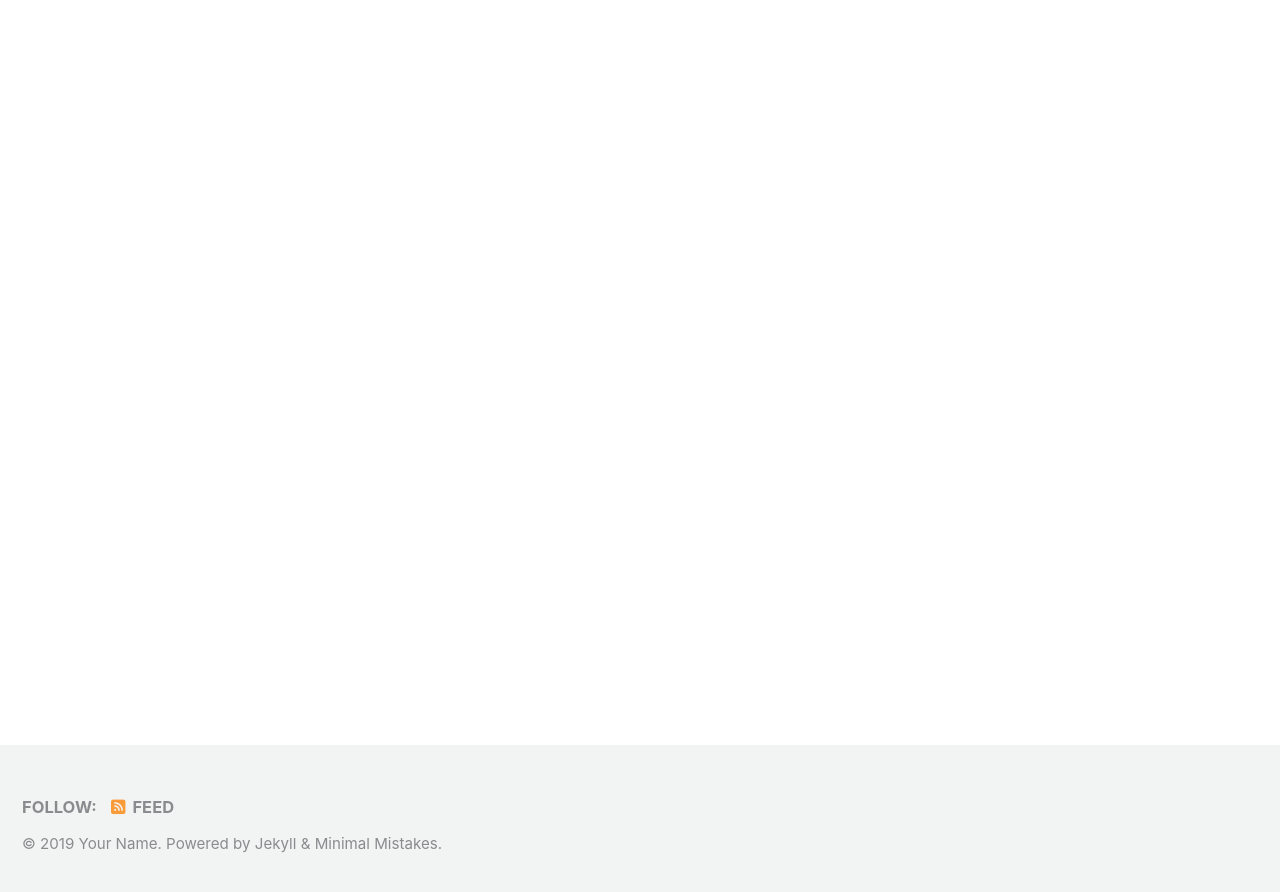
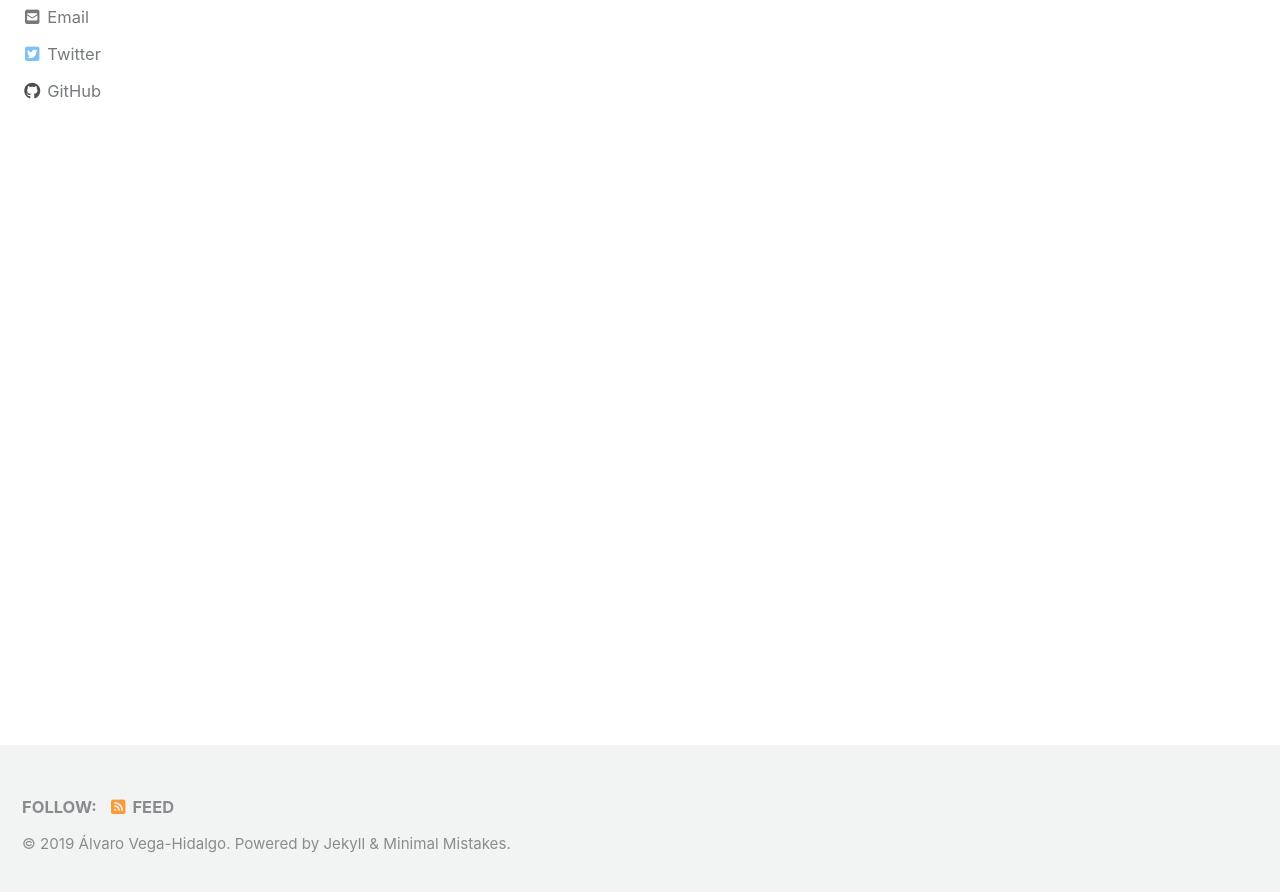
Before and after one commit to alvarovegahd/alvarovegahd.github.io, a Jekyll site: the page built from index.html, in a window 1280 px wide and 900 px high, scrolled down 222 px. Shown: the top 892 px of the window. Built offline with Jekyll 4.4.1, drawn with Linux system fonts in a browser that asks for light colours; cached includes are drawn as plain includes; nearby versions of some CDN libraries; the list of posts is cut into pages by our own code; some of the changed text lies outside the part shown.

Commit message:
update _config.yml

```diff
--- a/_config.yml
+++ b/_config.yml
@@ -18,8 +18,8 @@ minimal_mistakes_skin    : "default" # "air", "aqua", "contrast", "dark", "dirt"
 locale                   : "en-US"
 title                    : "Álvaro Vega-Hidalgo"
 title_separator          : "-"
-name                     : "Your Name"
-description              : "An amazing website."
+name                     : "Álvaro Vega-Hidalgo"
+description              : "Data science portfolio."
 url                      : # the base hostname & protocol for your site e.g. "https://mmistakes.github.io"
 baseurl                  : # the subpath of your site, e.g. "/blog"
 repository               : # GitHub username/repo-name e.g. "mmistakes/minimal-mistakes"
@@ -106,29 +106,29 @@ analytics:
 
 # Site Author
 author:
-  name             : "Your Name"
+  name             : "Álvaro Vega-Hidalgo"
   avatar           : # path of avatar image, e.g. "/assets/images/bio-photo.jpg"
-  bio              : "I am an amazing person."
-  location         : "Somewhere"
+  bio              : "Data science portfolio."
+  location         : "Costa Rica"
   email            :
   links:
     - label: "Email"
       icon: "fas fa-fw fa-envelope-square"
-      # url: mailto:your.name@email.com
-    - label: "Website"
-      icon: "fas fa-fw fa-link"
+      url: mailto:alvarovegahd@gmail.com
+    # - label: "Website"
+      # icon: "fas fa-fw fa-link"
       # url: "https://your-website.com"
     - label: "Twitter"
       icon: "fab fa-fw fa-twitter-square"
-      # url: "https://twitter.com/"
-    - label: "Facebook"
-      icon: "fab fa-fw fa-facebook-square"
+      url: "https://twitter.com/alvarovhd"
+    # - label: "Facebook"
+      # icon: "fab fa-fw fa-facebook-square"
       # url: "https://facebook.com/"
     - label: "GitHub"
       icon: "fab fa-fw fa-github"
-      # url: "https://github.com/"
-    - label: "Instagram"
-      icon: "fab fa-fw fa-instagram"
+      url: "https://github.com/alvarovegahd"
+    # - label: "Instagram"
+      # icon: "fab fa-fw fa-instagram"
       # url: "https://instagram.com/"
 
 # Site Footer
@@ -293,3 +293,11 @@ defaults:
       comments: # true
       share: true
       related: true
+
+    #_pages
+  - scope:
+      path: ""
+      type: pages
+    values:
+      layout: single
+      author profile: true
```
